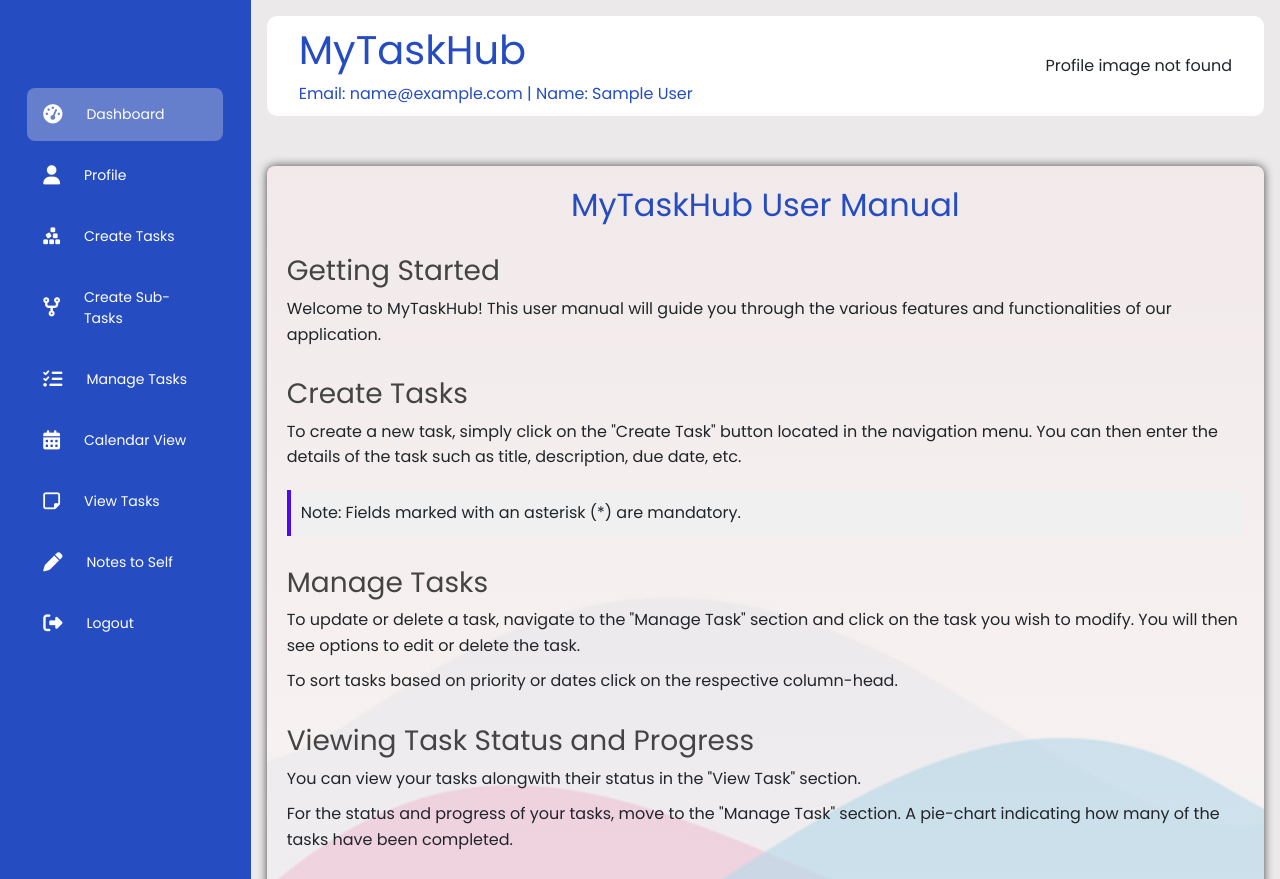
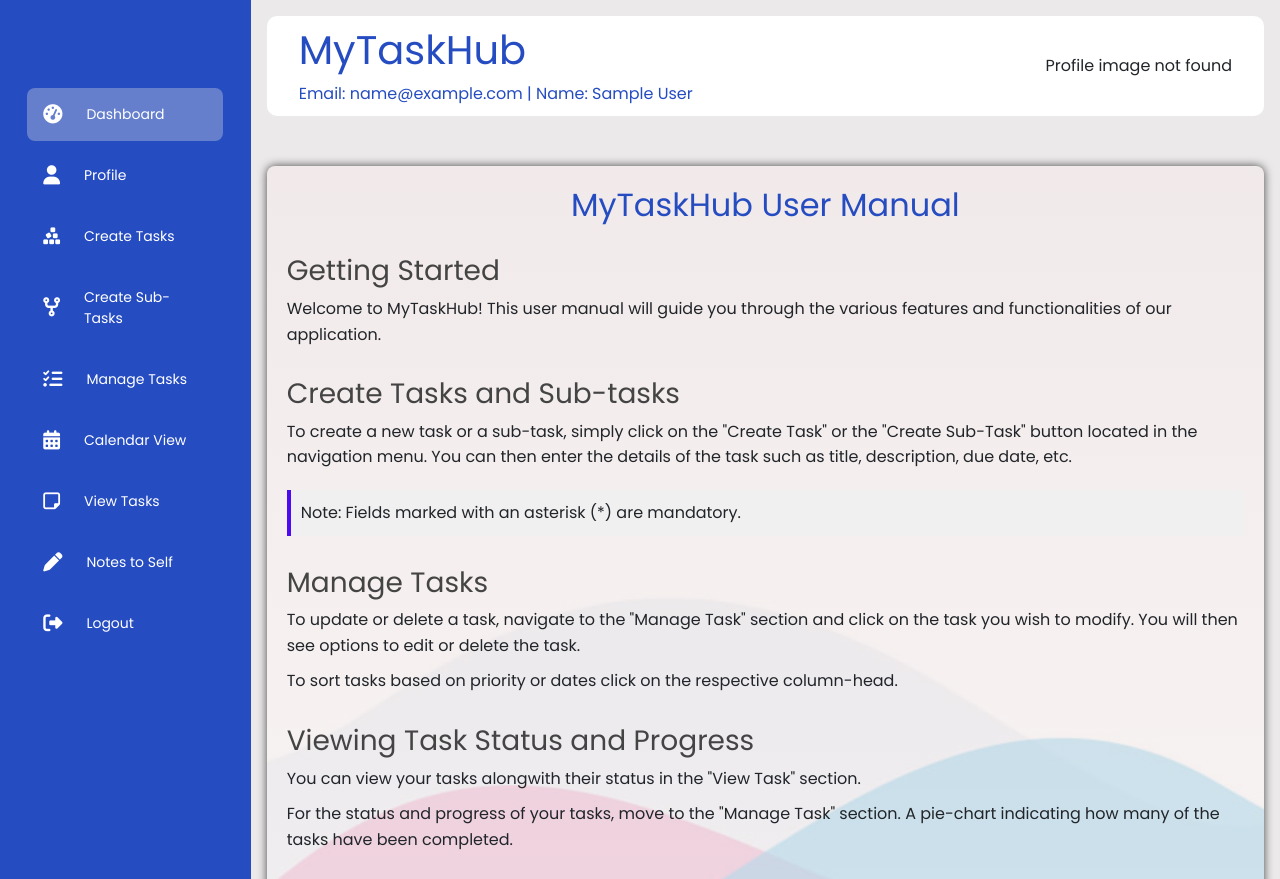
Before and after one commit to parvadhami/MyTaskHub-A-Task-Management-System, a PHP site: page /user/user_dashboard.php in a window 1280 px wide. Shown: the top 879 px of the page. Run offline with PHP 8.4, Linux system fonts and the light colour scheme; the visitor is signed in with stand-in values (Sample User, id 1); data that the repository does not hold is empty.

Commit message:
user_dashboard update

```diff
--- a/user/user_dashboard.php
+++ b/user/user_dashboard.php
@@ -262,8 +262,8 @@ if ($result && mysqli_num_rows($result) > 0) {
         </div>
 
         <div class="section">
-            <h3>Create Tasks</h3>
-            <p>To create a new task, simply click on the "Create Task" button located in the navigation menu. You can then enter the details of the task such as title, description, due date, etc.</p>
+            <h3>Create Tasks and Sub-tasks</h3>
+            <p>To create a new task or a sub-task, simply click on the "Create Task" or the "Create Sub-Task" button located in the navigation menu. You can then enter the details of the task such as title, description, due date, etc.</p>
             <div class="note">
                 <p>Note: Fields marked with an asterisk (*) are mandatory.</p>
             </div>
```
